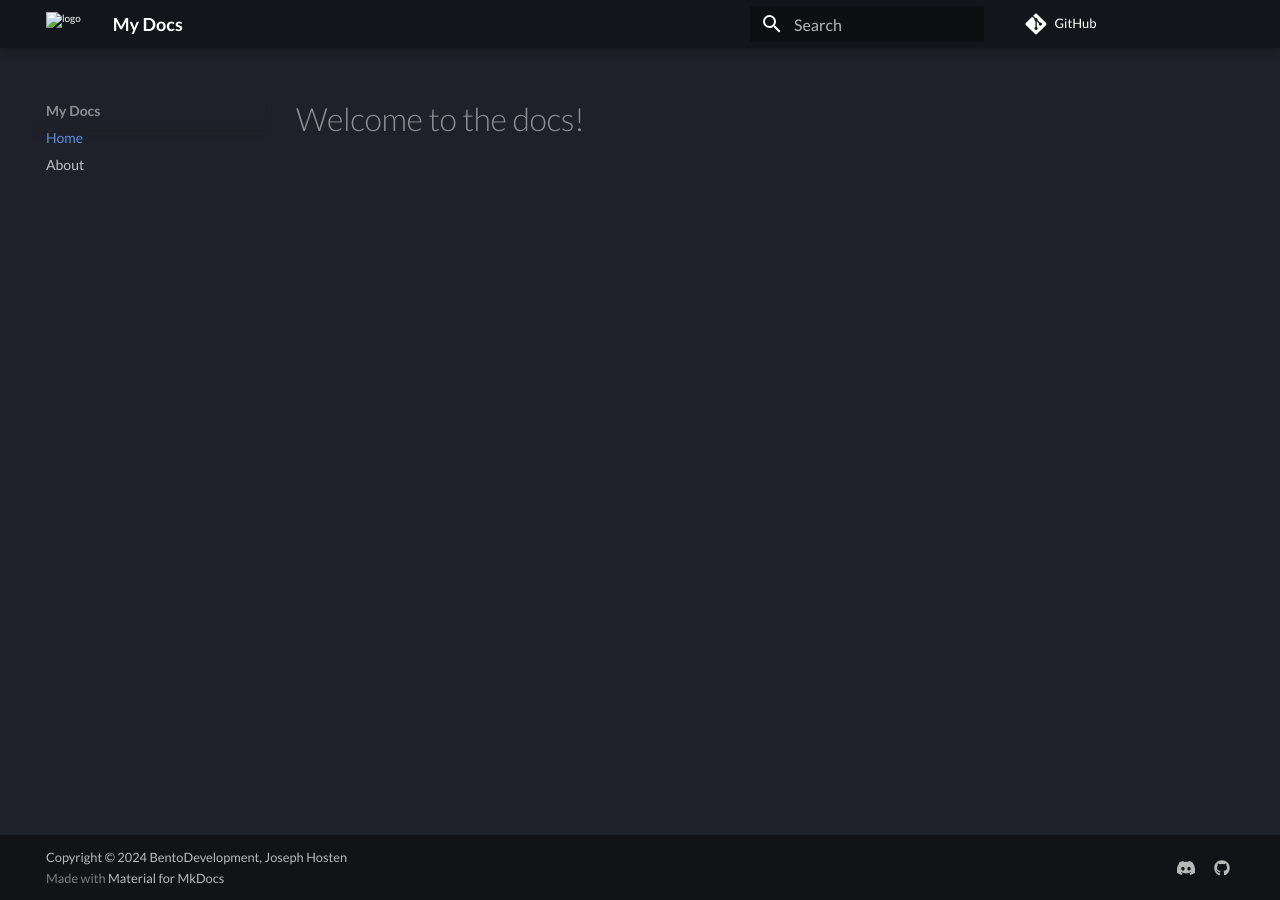
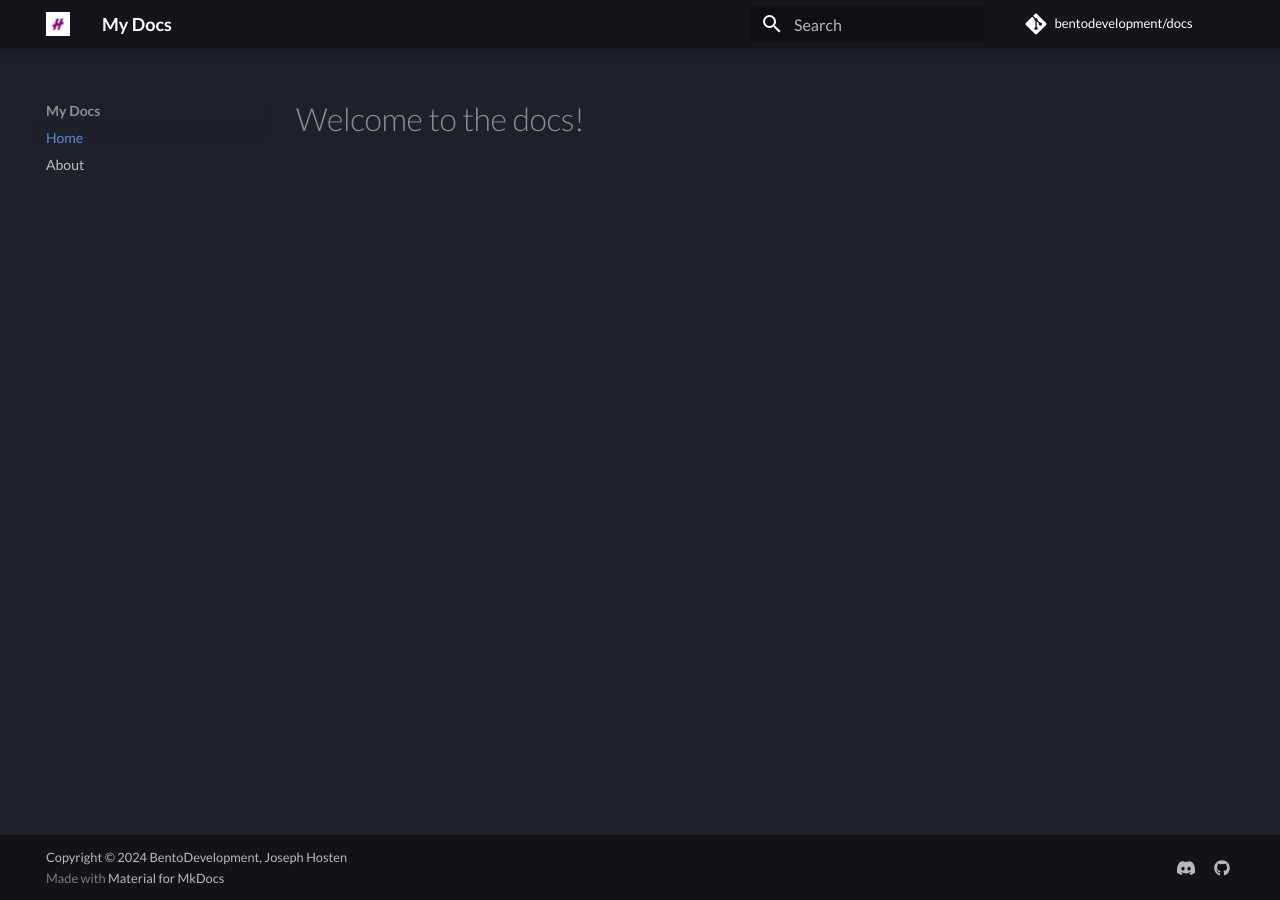
Before and after one commit to BentoDevelopment/docs, an MkDocs documentation site: the page built from docs/index.md, in a window 1280 px wide. Built offline with MkDocs 1.6.1 and Material for MkDocs 9.7.7, drawn with Linux system fonts in a browser that asks for light colours; comment, search, counter and statistics services are not loaded.

Commit message:
add more settings

```diff
--- a/mkdocs.yml
+++ b/mkdocs.yml
@@ -1,6 +1,11 @@
 site_name: My Docs
 repo_url: https://github.com/BentoDevelopment/docs/
 site_url: https://bentodevelopment.github.io/docs/
+site_author: Joe Hosten
+
+# Repository
+repo_name: bentodevelopment/docs
+repo_url: https://github.com/BentoDevelopment/docs
 
 nav:
   - Home: index.md
```
Also changed, not shown: docs/assets/logo-v6.png (renamed from assets/logo-v6.png).
